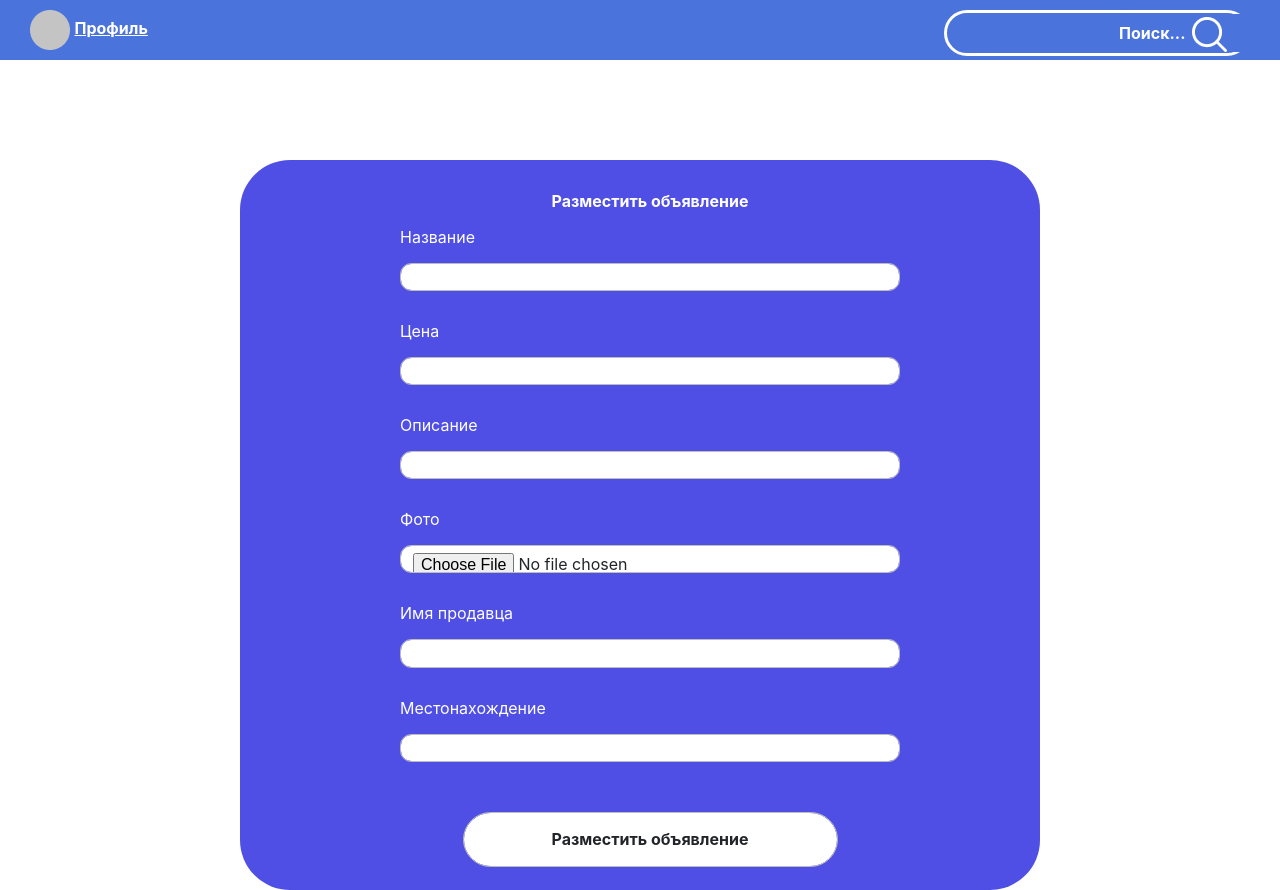
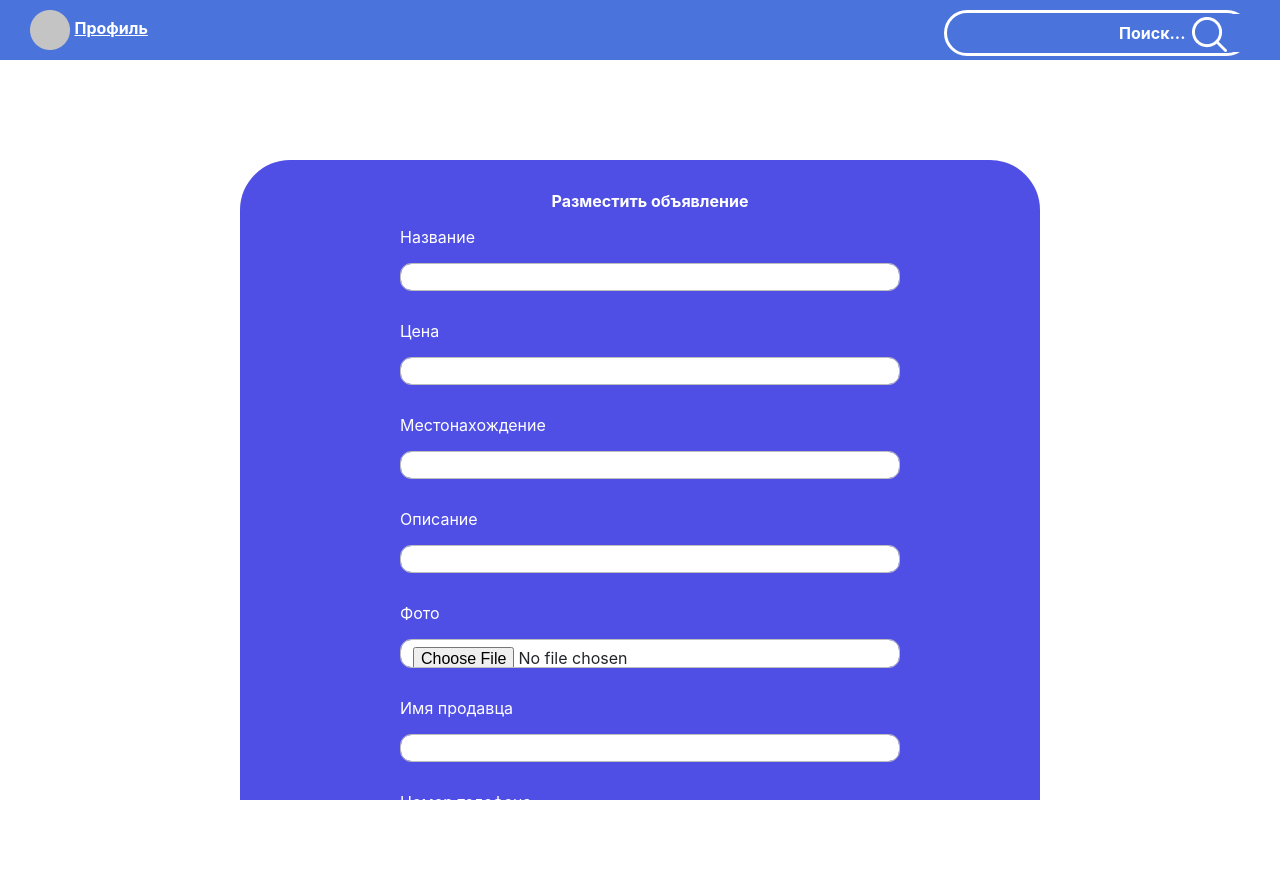
Before and after one commit to NaraCrein/Tech_Prog_Django_edition, a Django app: page /add/ in a window 1280 px wide. After the commit the page ends 800 px from the top, so only its background shows below. Run offline with Django 4.2, Linux system fonts and the light colour scheme; parts of the project's set-up code (start-up, migrations or seed data) failed here and were passed over.

Commit message:
Исправила местоположение и добавила номер телефона в добавление объявления

```diff
--- a/Avito/forms.py
+++ b/Avito/forms.py
@@ -50,16 +50,17 @@ class AddAdForm(forms.ModelForm):
     desc = forms.CharField(label='Описание', widget=forms.TextInput(attrs={'class': 'inp'}))
     image = forms.ImageField(label='Фото', widget=forms.FileInput(attrs={'class': 'inp'}))
     seller = forms.CharField(label='Имя продавца', widget=forms.TextInput(attrs={'class': 'inp'}))
+    phone = forms.CharField(label='Номер телефона', widget=forms.TextInput(attrs={'class': 'inp'}))
 
     class Meta:
         model = Ad
-        fields = ('name', 'price', 'desc', 'image', 'seller')
+        fields = ('name', 'price', 'place', 'desc', 'image', 'seller', 'phone')
         widgets = {
             'name': forms.TextInput(attrs={'class': 'inp'}),
             'price': forms.NumberInput(attrs={'class': 'inp'}),
             'place': forms.TextInput(attrs={'class': 'inp'}),
             'desc': forms.TextInput(attrs={'class': 'inp'}),
             'image': forms.FileInput(attrs={'class': 'inp'}),
-            'seller': forms.TextInput(attrs={'class': 'inp'})
-
+            'seller': forms.TextInput(attrs={'class': 'inp'}),
+            'phone': forms.TextInput(attrs={'class': 'inp'})
         }
--- a/Avito/models.py
+++ b/Avito/models.py
@@ -3,10 +3,11 @@ from django.db import models
 
 class Ad(models.Model):
     name = models.CharField(max_length=255, null=True)
-    price = models.DecimalField(max_digits=5, decimal_places=2, null=True)
+    price = models.DecimalField(max_digits=7, decimal_places=2, null=True)
     place = models.CharField(max_length=255, null=True)
     image = models.ImageField(upload_to="images/", null=True)
     image2 = models.ImageField(upload_to="images/", null=True)
     image3 = models.ImageField(upload_to="images/", null=True)
     desc = models.CharField(max_length=255, null=True)
     seller = models.CharField(max_length=255, null=True)
+    phone = models.CharField(max_length=255, null=True)
--- a/Avito/static/Avito/css/tadd.css
+++ b/Avito/static/Avito/css/tadd.css
@@ -47,6 +47,7 @@ html, body{
 }
 
 .add_info{
+    position: fixed;
     width: 100%;
     height: 100%;
     display: flex;
@@ -138,7 +139,7 @@ h4{
     max-width: 800px;
     height: 730px;
     background-color: #4f4fe5;
-    position: absolute;
+    position: fixed;
     left: 0;
     right: 0;
     margin: 0 auto;
```
Also changed, not shown: db.sqlite3.
